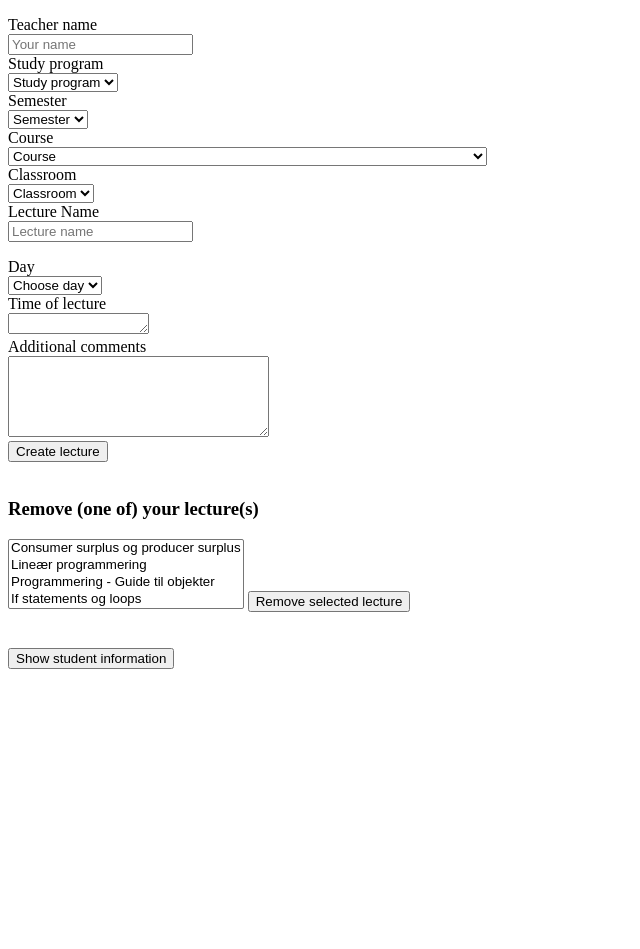
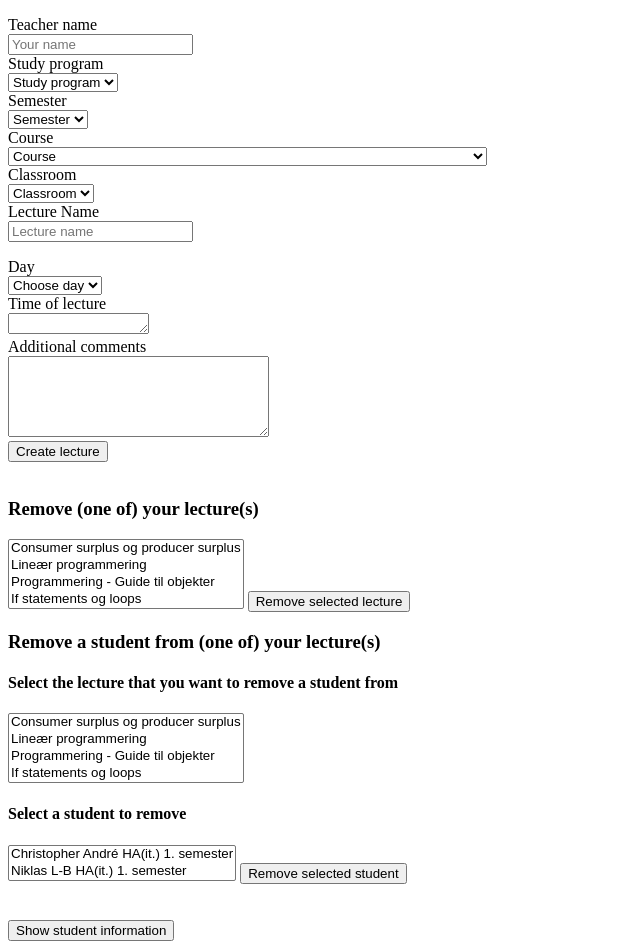
Before and after one commit to Niklas107/Gruppeprojekt-1, a plain HTML site: page Text files/teacher.html in a window 1280 px wide. Shown: the part 92-1041 px from the top of the page, without its empty margins (0-640 px from the left). Before the commit the page ends 800 px from the top, so only its background shows below. Drawn offline with Linux system fonts and the light colour scheme.

Commit message:
Igang med sidste teacher funktion

```diff
--- a/Javascript/teacher.js
+++ b/Javascript/teacher.js
@@ -69,7 +69,10 @@ function showStudentInformation() {
     console.log(" name:  "+ studentinformation[3].firstName + " " + studentinformation[3].lastName + "\n email: " + studentinformation[3].email);
 }
 
-
+function removeStudent() {
+    var x = document.getElementById("studentList");
+    x.remove(x.selectedIndex);
+}
 /** function showLecture() {
     console.log("Show localStorage");
     console.log(localStorage);
--- a/Text files/teacher.html
+++ b/Text files/teacher.html
@@ -112,6 +112,24 @@
     </select>
 
     <button type="button" onclick="removeLecture();">Remove selected lecture</button>
+
+
+
+    <h3>Remove a student from (one of) your lecture(s)</h3>
+        <h4>Select the lecture that you want to remove a student from</h4>
+    <select id="teacherLecture" size="4">
+        <option>Consumer surplus og producer surplus</option>
+        <option>Lineær programmering</option>
+        <option>Programmering - Guide til objekter</option>
+        <option>If statements og loops</option>
+    </select>
+        <h4>Select a student to remove</h4>
+    <select id="studentList" size="2">
+        <option>Christopher André HA(it.) 1. semester</option>
+        <option>Niklas L-B HA(it.) 1. semester</option>
+    </select>
+
+    <button type="button" onclick="removeStudent();">Remove selected student</button>
     </form>
 <br/>
 <br/>
```
Also changed, not shown: 1 other file.
